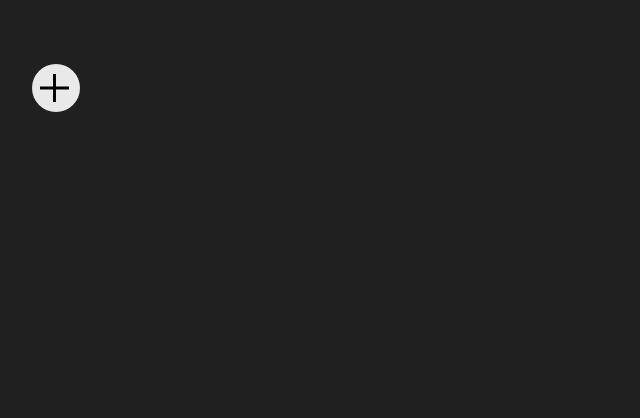
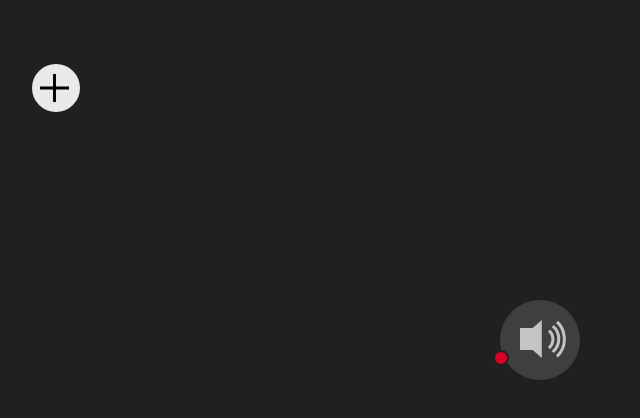
Before and after one commit to ggyshay/sound-designer, a React (Create React App) app: page / in a window 1280 px wide. Shown: the top 418 px of the page, without its empty margins (0-640 px from the left). Built offline with nearby package versions, Linux system fonts and the light colour scheme; the HTML template or start-up script is replaced by a standard one.

Commit message:
add audio engines

```diff
--- a/src/atoms/bezier.tsx
+++ b/src/atoms/bezier.tsx
@@ -7,8 +7,10 @@ export interface BezierProps{
 }
 
 export class Bezier extends React.Component<BezierProps> {
+
     render() {
         const instructions = this.createInstructions();
+        console.log('bezier ', instructions);
         return instructions ? (
                 <path
                     d={instructions}
--- a/src/atoms/card.tsx
+++ b/src/atoms/card.tsx
@@ -3,20 +3,21 @@ import './card.css';
 import { Connector, CardComponent } from './';
 import { CardNode } from '../components'
 import _ from 'lodash';
+import { OutputComponent } from './output';
 
 export interface CardProps {
     Position: { x: number, y: number }
     id: string;
     type: string;
-    connectors: { inputs: string[], outputs: string[] };
-    connect: { Outp: ConnectorMeta, Inp: ConnectorMeta };
+    connectors?: { inputs: string[], outputs: string[] };
+    connect?: { Outp: ConnectorMeta, Inp: ConnectorMeta };
     nodes: CardNode[];
     onConnectorDrag: (metadata: any) => void;
     onConnectorDetected: (metadata: any) => void;
     onConnectorLost: (e: any) => void;
     handleCardDrag: (e: any, id: string) => void;
     connectionCallback: () => void;
-    connectorsCreateCB: (connectors: ConnectorMeta[], id: string) => void;
+    connectorsCreateCB?: (connectors: ConnectorMeta[], id: string) => void;
 }
 
 export type ConnectorMeta = {
@@ -27,6 +28,7 @@ export type ConnectorMeta = {
     parentId: string;
     parentX: number,
     parentY: number,
+    type: string,
 }
 
 export interface CardState {
@@ -51,13 +53,13 @@ export class Card extends React.Component<CardProps, CardState> {
         inputs.map((inp, idx) => {
             connectors.push({
                 Position: { x: x - 7, y: y + 50 + idx * 30 }, isOutp: false,
-                id: id + inp, parentX: x, parentY: y, parentId: id, connections: []
+                id: id + inp, parentX: x, parentY: y, parentId: id, connections: [], type: inp
             })
         })
         outputs.map((outp, idx) => {
             connectors.push({
                 Position: { x: x + 185, y: y + 50 + idx * 30 }, isOutp: true,
-                id: id + outp, parentX: x, parentY: y, parentId: id, connections: []
+                id: id + outp, parentX: x, parentY: y, parentId: id, connections: [], type: outp
             })
         })
         this.props.connectorsCreateCB(connectors, this.props.id);
@@ -65,7 +67,18 @@ export class Card extends React.Component<CardProps, CardState> {
     }
 
     public render() {
-        return (
+        return this.props.type === 'Output' ? (
+            <OutputComponent
+                Position={this.props.Position}
+                connector={this.state.connectors && this.state.connectors[0]}
+                id={this.props.type}
+                onConnectorDetected={this.props.onConnectorDetected}
+                onConnectorDrag={this.props.onConnectorDrag}
+                onConnectorLost={this.props.onConnectorLost}
+                handleCardDrag={this.props.handleCardDrag}
+                type={this.props.type}
+            />
+        ) : (
                 <div className="card-holder" style={{ left: this.props.Position.x, top: this.props.Position.y }}>
                     {this.state.connectors.map(cn => {
                         return (
@@ -82,11 +95,12 @@ export class Card extends React.Component<CardProps, CardState> {
                                 connections={cn.connections}
                                 key={cn.id}
                                 nodes={this.props.nodes}
+                                type={cn.type}
                             />
                         )
                     })}
 
-                <CardComponent type={this.props.type} handleCardDrag={this.handleCardDrag}/>
+                    <CardComponent type={this.props.type} handleCardDrag={this.handleCardDrag} />
                 </div>
             )
     }
@@ -118,6 +132,7 @@ export class Card extends React.Component<CardProps, CardState> {
     }
 
     recalculateConnection = (nid: string, cid: string, nodes: CardNode[]) => {
+        console.log('recalc ',nid, cid, nodes )
         const node = nodes.find((n: CardNode) => n.id === nid);
         return node.connectors.find((cn) => cn.id == cid);
     }
--- /dev/null
+++ b/src/atoms/output.css
@@ -0,0 +1,15 @@
+.output-node{
+    position: fixed;
+    width: 80px;
+    height: 80px;
+    border-radius: 100%;
+    background-color: #3F3F3F;
+    right: 5%;
+    top: 50%;
+}
+
+.output-node img {
+    position:relative;
+    left: 20px;
+    top: 17px
+}
--- /dev/null
+++ b/src/atoms/output.tsx
@@ -0,0 +1,85 @@
+import * as React from 'react';
+import speakerIcon from '../assets/icons/speaker-icon.svg';
+import './output.css'
+import { Connector } from './connector';
+import { ConnectorMeta } from './card';
+
+export interface OutputComponentProps {
+    id: string;
+    onConnectorDetected: (meta: ConnectorMeta) => void;
+    onConnectorDrag: (meta: ConnectorMeta) => void;
+    onConnectorLost: (meta: ConnectorMeta) => void;
+    handleCardDrag: (e: any, id: string) => void;
+    connector: ConnectorMeta;
+    Position: { x: number, y: number }
+    type: string;
+}
+
+export class OutputComponent extends React.Component<OutputComponentProps> {
+    private ref: any;
+    constructor(props) {
+        super(props);
+        this.ref = React.createRef();
+    }
+    render() {
+        const rect = this.ref && this.ref.current && this.ref.current.getBoundingClientRect();
+        const x = rect && rect.left;
+        const y = rect && rect.top;
+
+        return (
+            <React.Fragment>
+                {
+                    this.props.connector &&
+                    (
+                        <div className="output-node" ref={this.ref}
+                        style={{ left: this.props.Position.x, top: this.props.Position.y }}  onMouseDown={e => this.props.handleCardDrag(e, this.props.id)}>
+                            <Connector
+                                Position={{ x: this.props.connector.Position.x, y: this.props.connector.Position.y }}
+                                isOutp={false}
+                                onConnectorLost={this.props.onConnectorLost}
+                                onConnectorDetected={this.props.onConnectorDetected}
+                                onConnectorDrag={this.props.onConnectorDrag}
+                                parentX={x}
+                                parentY={y}
+                                parentId={this.props.id}
+                                id={this.props.connector.id}
+                                connections={[]}
+                                type={this.props.connector.type}
+                            />
+                            <img src={speakerIcon} />
+                        </div>)
+                }
+            </React.Fragment>
+        );
+    }
+
+    handleConnectorDetected = e => {
+        const rect = this.ref && this.ref.current && this.ref.current.getBoundingClientRect();
+        const x = rect && rect.left;
+        const y = rect && rect.top;
+        this.props.onConnectorDetected(this.metadata())
+    }
+
+    handleConnectorLost = e => {
+
+        this.props.onConnectorLost(this.metadata())
+    }
+
+    metadata = ():ConnectorMeta => {
+        const rect = this.ref && this.ref.current && this.ref.current.getBoundingClientRect();
+        const x = rect && rect.left;
+        const y = rect && rect.top;
+        return (
+            {
+                Position: { x, y },
+                id: 'outputConnector',
+                isOutp: false,
+                connections: [],
+                parentId: this.props.id,
+                parentX: x,
+                parentY: y,
+                type: this.props.type,
+            }
+        )
+    }
+}
--- a/src/components/canvas.tsx
+++ b/src/components/canvas.tsx
@@ -2,6 +2,7 @@ import * as React from 'react';
 import { Card, ConnectorMeta } from '../atoms';
 import { ComponentMenu } from './component-menu';
 import { EngineComponent } from './engine-component';
+import { OutputComponent } from '../atoms/output';
 
 export interface CanvasProps {
     onConnectorDrag: (metadata: any) => void;
@@ -17,6 +18,7 @@ export interface CardNode {
     id: string;
     type: string;
     connectors: ConnectorMeta[];
+    engine: AudioNode;
 }
 
 export interface CanvasState {
@@ -26,10 +28,12 @@ export interface CanvasState {
 }
 
 export class Canvas extends React.Component<CanvasProps, CanvasState> {
+    private ctx: AudioContext;
     constructor(props) {
         super(props);
+        this.ctx = new AudioContext;
         this.state = {
-            nodes: [],
+            nodes: [{x: 500, y: 300, id: 'Output', type:'Output', connectors:[], engine: null }],
             draggingId: null,
             draggingPoint: null
         };
@@ -43,8 +47,15 @@ export class Canvas extends React.Component<CanvasProps, CanvasState> {
                 onMouseUp={this.handleMouseUp}>
                 {this.state.nodes.map((n: CardNode) => {
                     return (<EngineComponent
+                        connect={Outp && Inp && (n.id === Outp.parentId ? { Outp, Inp } : null)}
+                        connectionCallback={this.props.connectionCallback}
+                        type={n.type}
+                        ctx={this.ctx}
+                        connectorsCreateCB={this.handleCreateEngine}
+                        nodes={this.state.nodes}
+                    >
+                        <Card
                             Position={{ x: n.x, y: n.y }}
-                        connect={Outp && Inp && (n.id === Outp.parentId ? { Outp, Inp } : null)}
                             connectionCallback={this.props.connectionCallback}
                             nodes={this.state.nodes}
                             type={n.type}
@@ -54,8 +65,9 @@ export class Canvas extends React.Component<CanvasProps, CanvasState> {
                             onConnectorLost={this.props.onConnectorLost}
                             key={n.id}
                             id={n.id}
-                        connectorsCreateCB={this.handleCreateEngine}
-                    />);
+                        />
+                    </EngineComponent>
+                    );
                 })}
 
                 <ComponentMenu handleDrag={this.handleDragStart} />
@@ -100,7 +112,8 @@ export class Canvas extends React.Component<CanvasProps, CanvasState> {
         const nodes = this.state.nodes.slice(0);
         const node = {
             x: e.pageX, y: e.pageY, id: type + nodes.length, type,
-            connectors: []
+            connectors: [],
+            engine: null,
         };
         nodes.push(node);
         this.setState({ nodes })
@@ -108,9 +121,10 @@ export class Canvas extends React.Component<CanvasProps, CanvasState> {
 
     handleDragOver = e => { e.preventDefault(); }
 
-    handleCreateEngine = (connectors: ConnectorMeta[], id: string) => {
+    handleCreateEngine = (connectors: ConnectorMeta[], id: string, engine: AudioNode) => {
         const nodes = this.state.nodes.slice(0);
         const node = this.getNodeWithId(id, nodes);
+        node.engine = engine;
         node.connectors = connectors.slice(0);
         this.setState({ nodes });
     }
--- a/src/components/component-menu.tsx
+++ b/src/components/component-menu.tsx
@@ -35,7 +35,7 @@ export class ComponentMenu extends React.Component<any, any>{
 
     handleOpenMenu = () => {
         this.setState({ active: true });
-        setTimeout(this.handleCloseMenu, 3000);
+        setTimeout(this.handleCloseMenu, 5000);
     }
 
     handleCloseMenu = () => {
--- a/src/components/engine-component.tsx
+++ b/src/components/engine-component.tsx
@@ -1,23 +1,21 @@
+import _ from 'lodash';
 import * as React from 'react';
-import { Card, ConnectorMeta } from '../atoms';
+import { ConnectorMeta } from '../atoms';
 import { CardNode } from './canvas';
-import _ from 'lodash';
 
 export interface EngineComponentProps {
     type: string;
-    Position: { x: number, y: number }
-    id: string;
     connect: { Outp: ConnectorMeta, Inp: ConnectorMeta };
+    connectionCallback: () => void;
+    ctx: AudioContext;
+    connectorsCreateCB: (connectors: ConnectorMeta[], id: string, engine: AudioNode) => void
     nodes: CardNode[];
-    onConnectorDrag: (metadata: any) => void;
-    onConnectorDetected: (metadata: any) => void;
-    onConnectorLost: (e: any) => void;
-    handleCardDrag: (e: any, id: string) => void;
-    connectionCallback: () => void;
-    connectorsCreateCB: (connectors: ConnectorMeta[], id: string) => void;
 }
 
+export type EngineType = OscillatorNode|BiquadFilterNode|GainNode|AudioDestinationNode
+
 export class EngineComponent extends React.Component<EngineComponentProps, any> {
+    private engine:EngineType = null;
     constructor(props: EngineComponentProps) {
         super(props);
         this.state = {
@@ -25,31 +23,34 @@ export class EngineComponent extends React.Component<EngineComponentProps, any>
             connect: null,
             connectors: [],
         }
+
+        switch (props.type) {
+            case 'Oscillator':
+                this.engine = this.props.ctx.createOscillator();
+                this.engine.start();
+                break;
+            case 'Filter':
+                this.engine = this.props.ctx.createBiquadFilter();
+                break;
+            case 'Envelope':
+                this.engine = this.props.ctx.createGain();
+                break;
+            case 'Output':
+                this.engine = this.props.ctx.destination;
+        }
     }
     componentWillMount() { this.createConnectors(); }
     componentDidUpdate() { if (this.props.connect) this.checkConnect(); }
 
     render() {
-        // TODO:
-        // create audio node
+        const { children } = this.props;
+        const childrenWithProps = React.Children.map(children, (child: any) =>
+            React.cloneElement(child, {
+                connectors: this.state.connectors, connect: this.state.connect,
+                connectorsCreateCB: (connectors: ConnectorMeta[], id: string) => this.props.connectorsCreateCB(connectors, id, this.engine)
+            }));
 
-        return (
-            <Card
-                Position={this.props.Position}
-                id={this.props.id}
-                type={this.props.type}
-                connectors={this.state.connectors}
-                connect={this.state.connect}
-                nodes={this.props.nodes}
-
-                onConnectorDrag={this.props.onConnectorDrag}
-                onConnectorDetected={this.props.onConnectorDetected}
-                onConnectorLost={this.props.onConnectorLost}
-                handleCardDrag={this.props.handleCardDrag}
-                connectionCallback={this.props.connectionCallback}
-                connectorsCreateCB={this.props.connectorsCreateCB}
-            />
-        );
+        return <div>{childrenWithProps}</div>
     }
 
     checkConnect = () => {
@@ -57,6 +58,8 @@ export class EngineComponent extends React.Component<EngineComponentProps, any>
         if (this.props.connect.Outp && this.props.connect.Inp) {
             if (!this.areConnected(this.props.connect.Inp, this.props.connect.Outp)) {
                 this.setState({ connect: this.props.connect })
+                this.connectEngines(this.findNodeWithId(this.props.connect.Outp.parentId),
+                    this.findNodeWithId(this.props.connect.Inp.parentId), this.props.connect.Outp.type, this.props.connect.Inp.type)
             } else {
                 this.props.connectionCallback();
             }
@@ -65,21 +68,41 @@ export class EngineComponent extends React.Component<EngineComponentProps, any>
         }
     }
 
+    connectEngines = (outNode: CardNode, inNode: CardNode, outParameter: string, inParameter: string) => {
+        if (outParameter === 'OutSignal' && inParameter === "InSignal") {
+            outNode.engine.connect(inNode.engine);
+        } else if (outParameter === 'OutSignal') {
+            outNode.engine.connect(inNode.engine[inParameter]);
+        } else if (inParameter === 'InSignal') {
+            outNode.engine[outParameter].connect(inNode.engine);
+        } else {
+            outNode.engine[outParameter].connect(inNode.engine[inParameter]);
+        }
+    }
+
     areConnected = (inCon: ConnectorMeta, outCon: ConnectorMeta) => {
         return !!outCon.connections.find((cn: ConnectorMeta) => (cn.id === inCon.id));
+    }
+
+    findNodeWithId = (id: string) => {
+        if (!this.props.nodes) { return }
+        return this.props.nodes.find((n: CardNode) => n.id === id);
     }
 
     createConnectors = () => {
         let connectors = null
         switch (this.props.type) {
+            case 'Output':
+                connectors = { inputs: ['InSignal'], outputs: [] };
+                break;
             case 'Filter':
-                connectors = { inputs: ['Cutoff', 'Resonance', 'InSignal'], outputs: ['OutSignal'] }
+                connectors = { inputs: ['cutoff', 'resonance', 'InSignal'], outputs: ['OutSignal'] }
                 break;
             case 'Envelope':
                 connectors = { inputs: ['Attack', 'Decay', 'Sustain', 'Release', 'InSignal'], outputs: ['OutSignal'] }
                 break;
             default:
-                connectors = { inputs: ['Frequency'], outputs: ['OutSignal'] }
+                connectors = { inputs: ['frequency'], outputs: ['OutSignal'] }
                 break;
 
         }
```
Also changed, not shown: src/atoms/connector.tsx (+6 -4 lines), src/assets/icons/speaker-icon.svg (added). Lines whose indentation alone changed are shown as unchanged.
